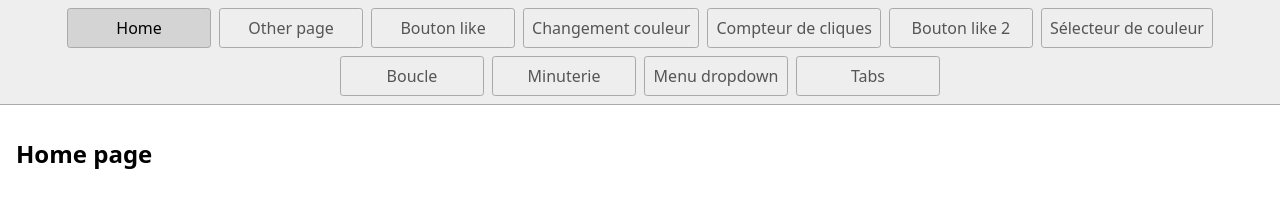
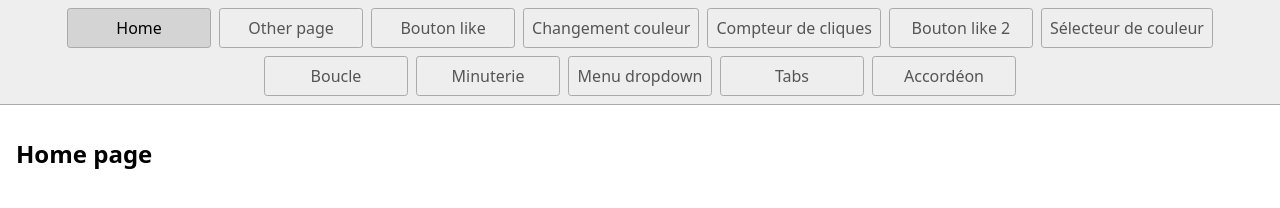
Before and after one commit to aimielbn/exo-js, a plain HTML site: page index.html in a window 1280 px wide. Drawn offline with Linux system fonts and the light colour scheme.

Commit message:
index menu

```diff
--- a/index.html
+++ b/index.html
@@ -24,6 +24,7 @@
       <a href="/minuterie.html">Minuterie</a>
       <a href="/menudropdown.html">Menu dropdown</a>
       <a href="/tabs.html">Tabs</a>
+      <a href="/accordeon.html">Accordéon</a>
     </nav>
     <main>
       <h1>Home page</h1>
```
